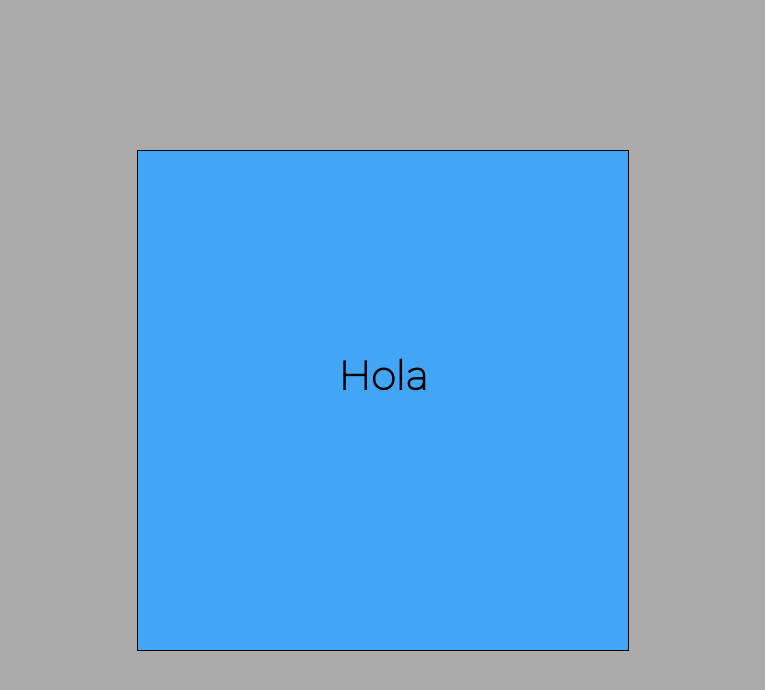
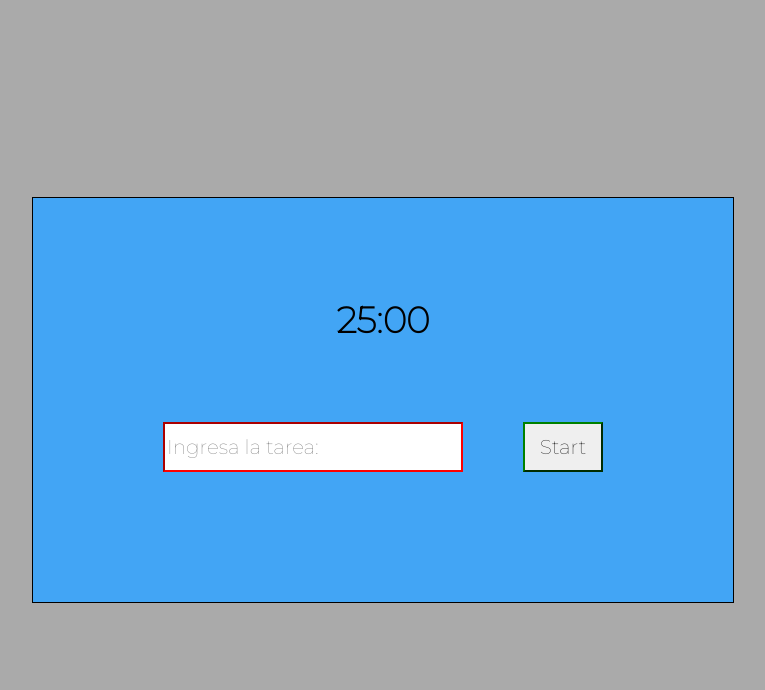
Before and after one commit to Antony-Holguin/Pomodoro, a website: page index.html in a window 1280 px wide. Shown: the whole page, without its empty margins (257-1022 px from the left). Drawn offline with Linux system fonts and the light colour scheme.

Commit message:
Se renombro la carpeta contenido a layout y se anadio a app.scss

```diff
--- a/index.html
+++ b/index.html
@@ -14,9 +14,21 @@
 <body>
     <div class="contenedor">
         <div class="palabra_contenedor">
-            <h1>Hola</h1>
+            <h2>25:00</h2>
         </div>
+        <div class="contenedor-input">
+            <div class="input-texto">
+                <input type="text" placeholder="Ingresa la tarea:" id="input-texto">
+            </div>
+
+            <div class="botonIniciar" id="iniciar">
+                <button id="boton-iniciar">Start</button>
+            </div>
+        </div>
+
     </div>
+
+    <script src="js/app.js"></script>
 </body>
 
 </html>
--- a/src/scss/app.scss
+++ b/src/scss/app.scss
@@ -1,2 +1,2 @@
 @use 'base';
-@use 'contenido';
+@use 'layout';
--- a/src/scss/base/_index.scss
+++ b/src/scss/base/_index.scss
@@ -1,2 +1,3 @@
 @forward 'variables';
 @forward 'globales';
+@forward 'inputs';
--- a/src/scss/base/_inputs.scss
+++ b/src/scss/base/_inputs.scss
@@ -14,4 +14,7 @@
     width: 8rem;
     font-family: v.$fuente_principal;
     font-size: 2rem;
+    &:hover{
+        cursor: pointer;
+    }
 }
--- a/src/scss/contenido/_body.scss
+++ /dev/null
@@ -1,15 +0,0 @@
-@use '../base/variables' as v;
-
-body{
-    background-color: v.$fondo;
-    display: flex;
-    align-items: center;
-    justify-content: center;
-}
-
-.contenedor{
-    border: 1px black solid;
-    padding: 20rem;
-    background-color: v.$azul_claro;
-
-}
--- a/src/scss/contenido/_index.scss
+++ /dev/null
@@ -1 +0,0 @@
-@forward 'body';
```
Also changed, not shown: build/css/app.css.
